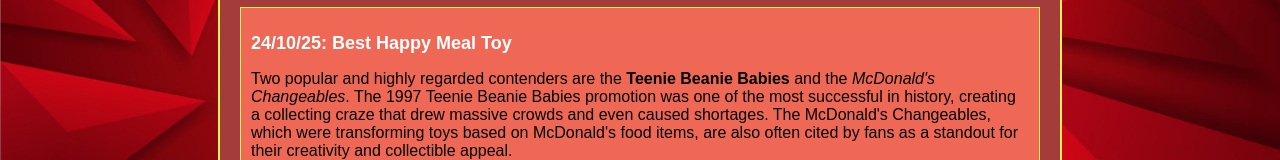
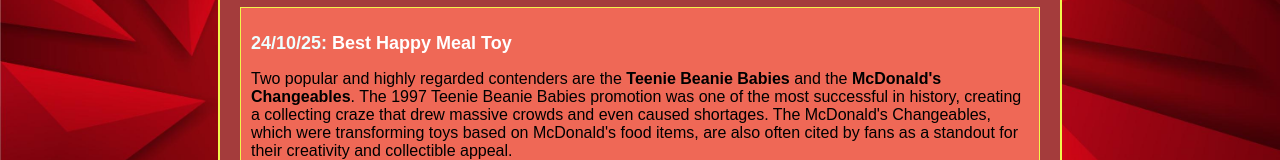
Before and after one commit to dxnyalhassan/MyFirstWebProject, a plain HTML site: page index.html in a window 1280 px wide. Shown: the part 419-579 px from the top of the page. Drawn offline with Linux system fonts and the light colour scheme.

Commit message:
update index.html

```diff
--- a/index.html
+++ b/index.html
@@ -30,7 +30,7 @@
       <h2><span class="date">24/10/25:</span> Best Happy Meal Toy</h2>
       <p>
         Two popular and highly regarded contenders are the <b>Teenie Beanie Babies</b> and the
-        <i>McDonald's Changeables</i>. The 1997 Teenie Beanie Babies promotion was one of the
+        <b>McDonald's Changeables</b>. The 1997 Teenie Beanie Babies promotion was one of the
         most successful in history, creating a collecting craze that drew massive crowds and
         even caused shortages. The McDonald's Changeables, which were transforming toys based
         on McDonald's food items, are also often cited by fans as a standout for their creativity
```
